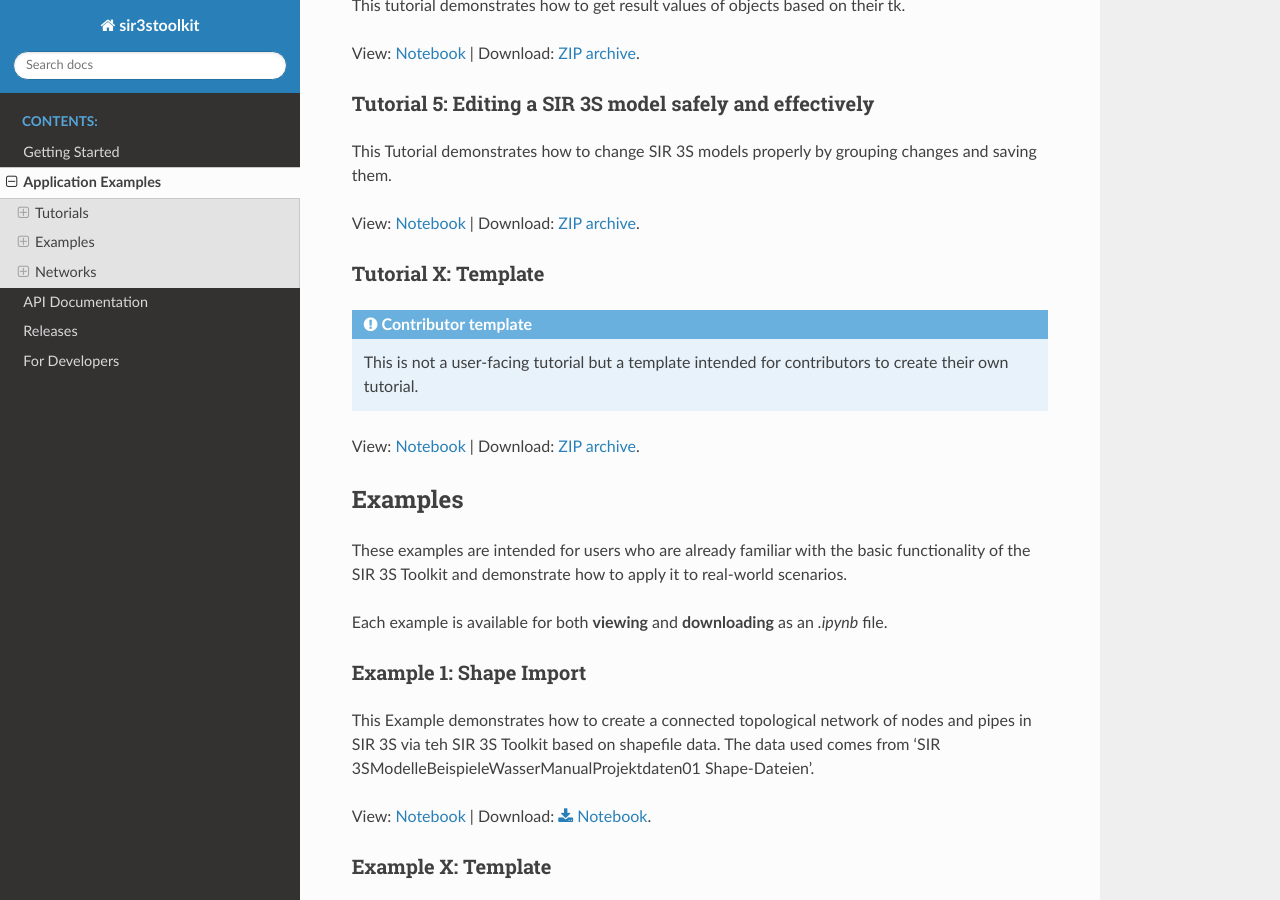
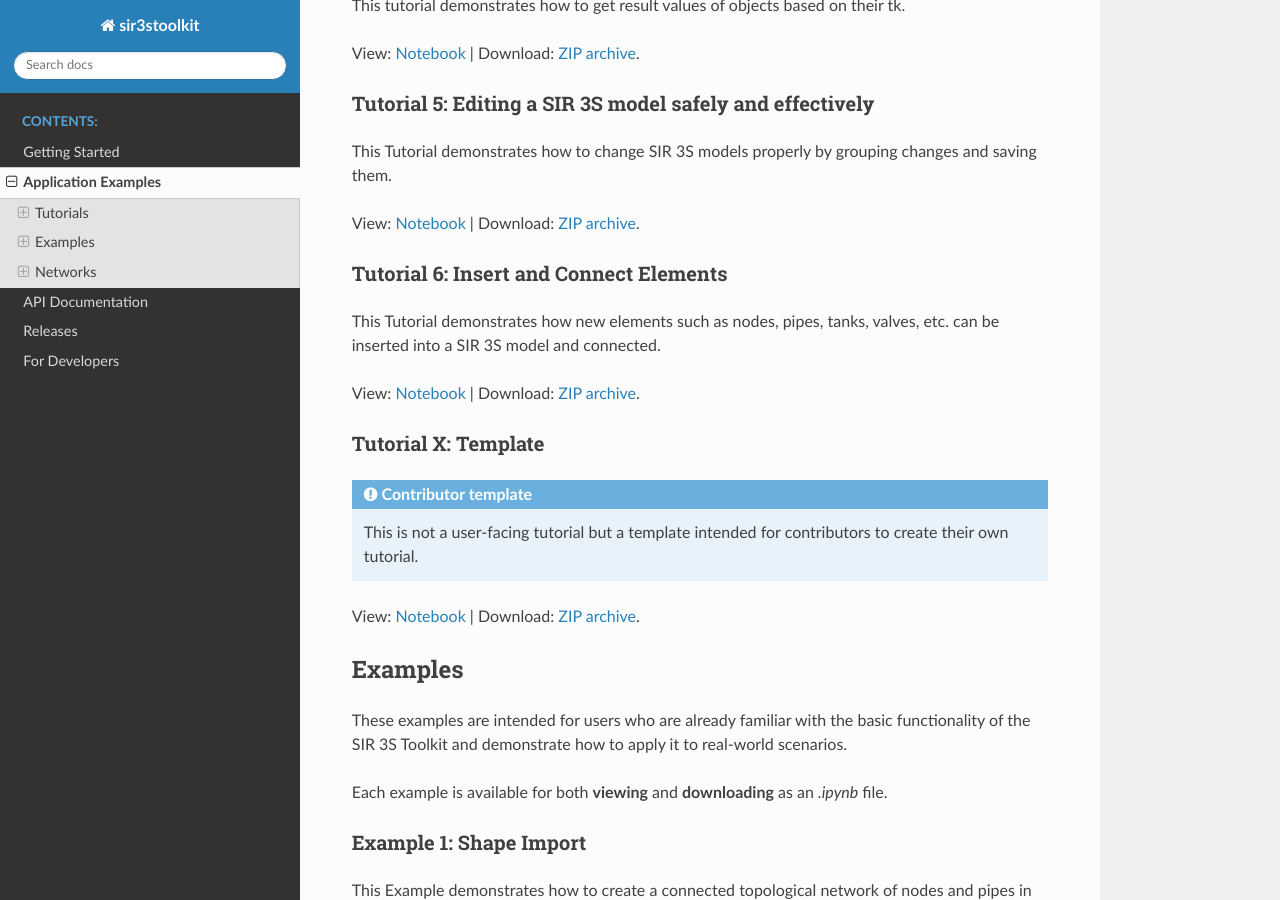
Before and after one commit to 3SConsult/sir3stoolkit, a Sphinx documentation site: the page built from docs/source/examples.rst, in a window 1280 px wide and 900 px high, scrolled down 1291 px. Built offline with Sphinx 7.4.7 and the Read the Docs theme 3.1.0, drawn with Linux system fonts in a browser that asks for light colours; pages that are not in the unit, such as notebooks, are missing from menus.

Commit message:
Documentation: Tutorial 6: Insert and Connect Elements

```diff
--- a/docs/source/examples.rst
+++ b/docs/source/examples.rst
@@ -72,6 +72,15 @@ This Tutorial demonstrates how to change SIR 3S models properly by grouping chan
 
 View: `Notebook <tutorials/Tutorial5_Assets/ToolkitTutorial5.html>`_ | Download: `ZIP archive <https://github.com/3SConsult/sir3stoolkit/releases/download/tutorial_assets/Tutorial5_Assets.zip>`_.
 
+.. _Ttu6:
+
+Tutorial 6: Insert and Connect Elements
+~~~~~~~~~~~~~~~~~~~~~~~~~~~~~~~~~~~~~~~
+
+This Tutorial demonstrates how new elements such as nodes, pipes, tanks, valves, etc. can be inserted into a SIR 3S model and connected.
+
+View: `Notebook <tutorials/Tutorial6_Assets/ToolkitTutorial6.html>`_ | Download: `ZIP archive <https://github.com/3SConsult/sir3stoolkit/releases/download/tutorial_assets/Tutorial6_Assets.zip>`_.
+
 .. _TtuX:
 
 Tutorial X: Template
```
Also changed, not shown: docs/source/tutorials/Tutorial5_Assets/ToolkitTutorial5.ipynb, docs/source/tutorials/Tutorial6_Assets/ToolkitTutorial6.ipynb.
